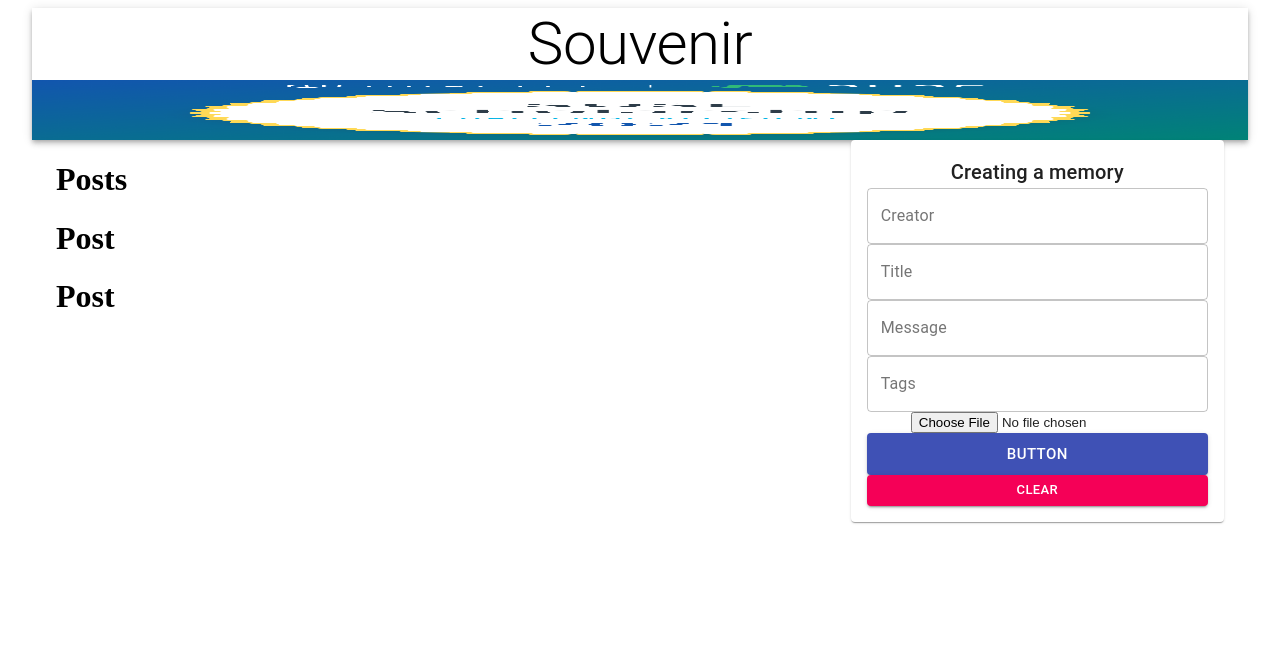
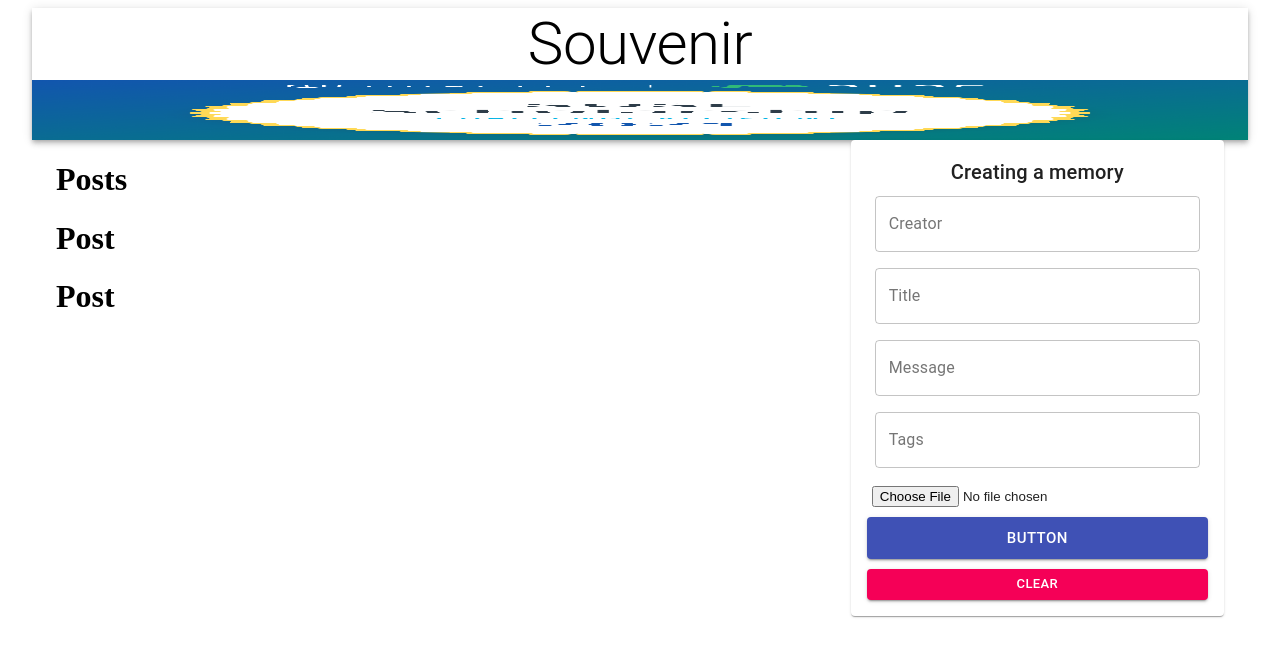
Before and after one commit to mwafrika/Memories, a React (Create React App) app in the folder client/: page / in a window 1280 px wide. Shown: the top 656 px of the page. Built offline with nearby package versions, Linux system fonts and the light colour scheme; no server answers.

Commit message:
adjusting input fields

```diff
--- a/client/src/components/form/Form.js
+++ b/client/src/components/form/Form.js
@@ -78,7 +78,7 @@ const Form = () => {
           value={postData.tags}
           onChange={(e) => setPostData({ ...postData, tags: e.target.value })}
         />
-        <div>
+        <div className={classes.fileInput}>
           <FileBase
             type="file"
             multiple={false}
--- a/client/src/components/form/style.js
+++ b/client/src/components/form/style.js
@@ -1,7 +1,7 @@
 import { makeStyles } from "@material-ui/core/styles";
 export default makeStyles((theme) => ({
   root: {
-    "& MuiTextField-root": {
+    "& .MuiTextField-root": {
       margin: theme.spacing(1),
     },
   },
@@ -17,4 +17,7 @@ export default makeStyles((theme) => ({
     width: "97%",
     margin: "10px 0",
   },
+  buttonSubmit: {
+    marginBottom: 10,
+  },
 }));
```
